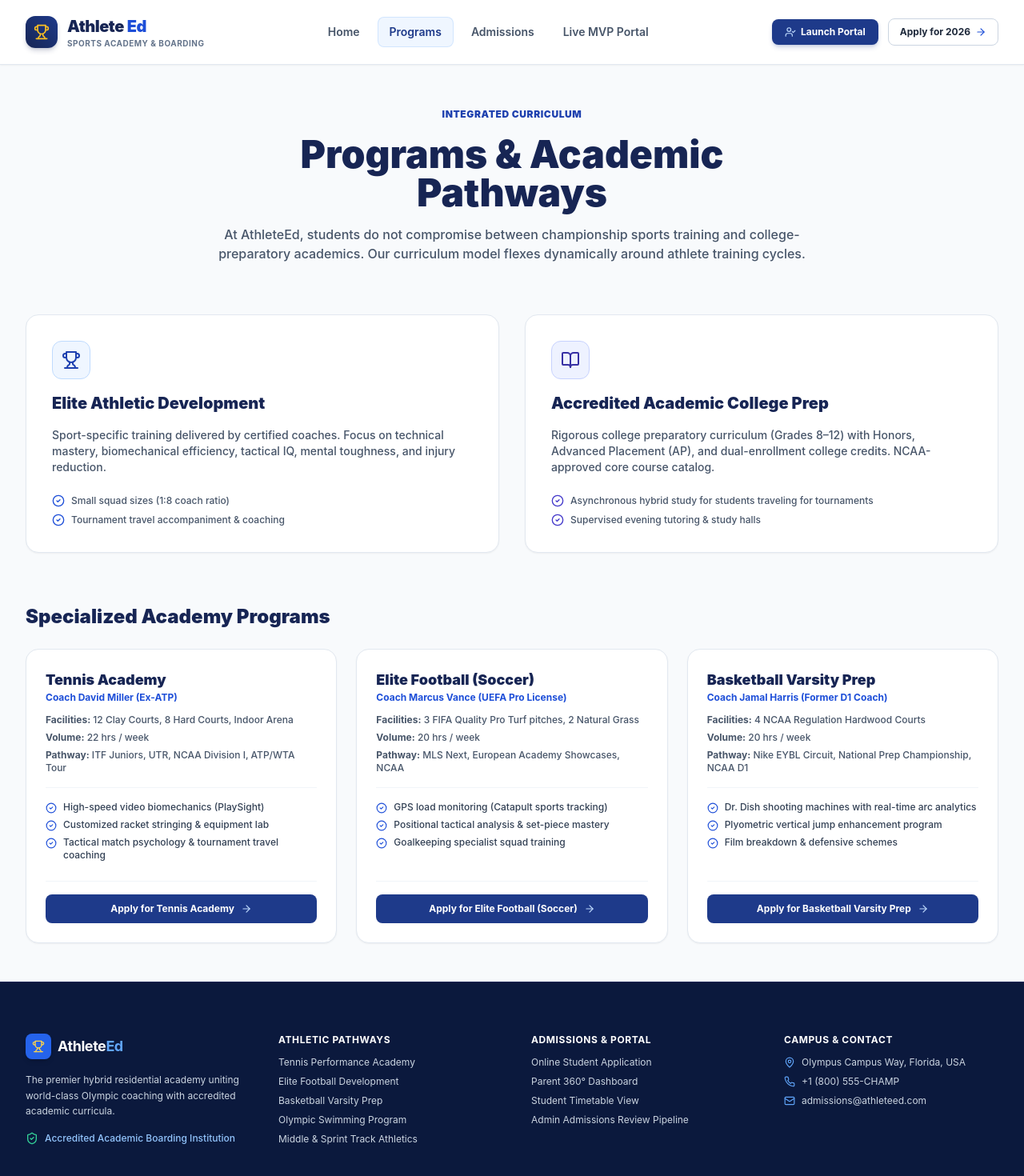
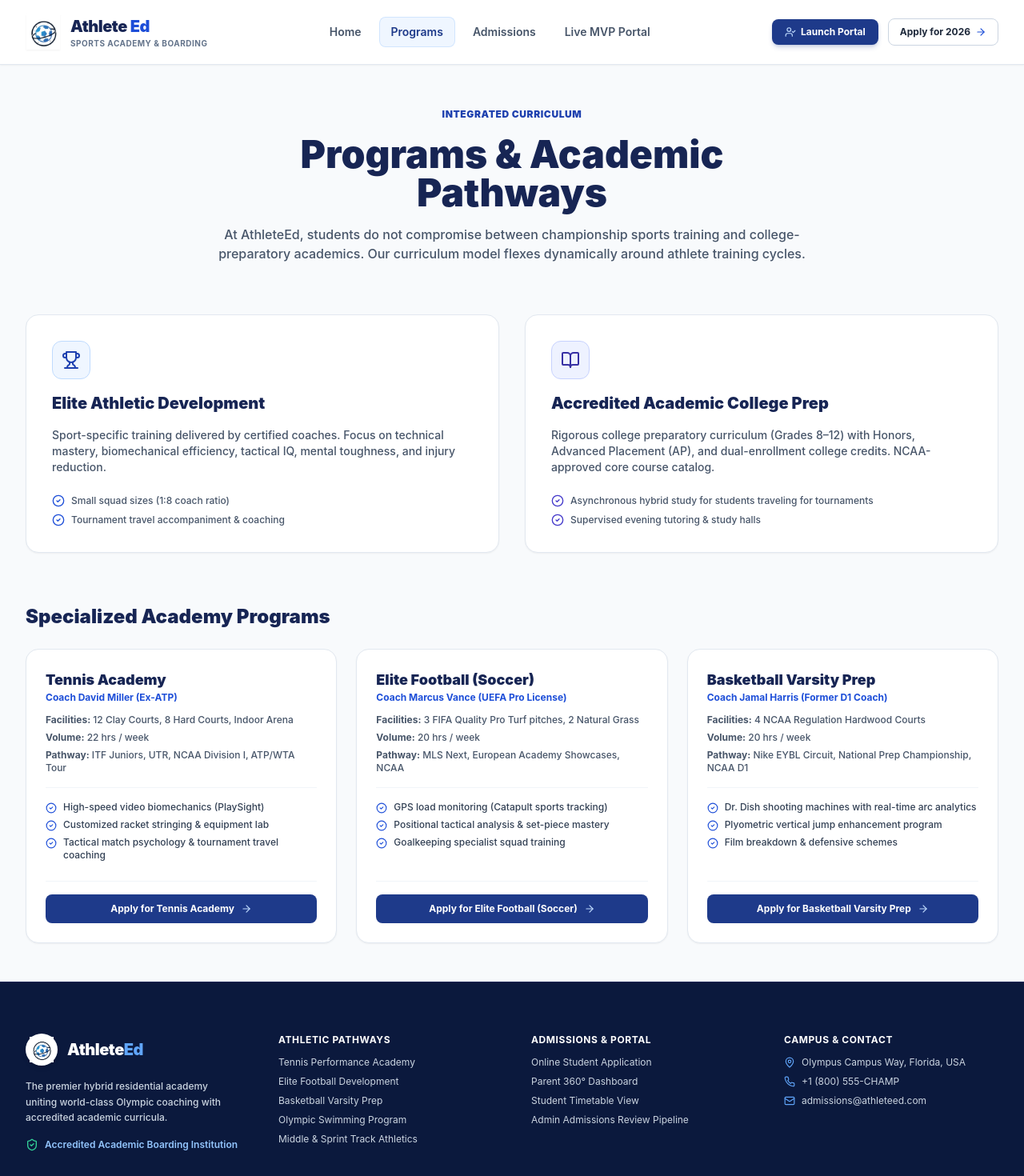
Before and after one commit to TanishkaSahu191/AthleteEd, a Next.js app in the folder client/: page /programs in a window 1280 px wide. Shown: the top 1470 px of the page at 80% size. Built offline with nearby package versions, Linux system fonts and the light colour scheme.

Commit message:
feat(branding): replace trophy badge with official planet soccer ball logo in navbar, footer, and favicon

```diff
--- a/client/app/layout.jsx
+++ b/client/app/layout.jsx
@@ -6,6 +6,10 @@ import ScrollAnimationManager from '../components/ScrollAnimationManager';
 export const metadata = {
   title: 'AthleteEd | Sports Academy & Academic Boarding School',
   description: 'Where elite athletic coaching coexists seamlessly with accredited academic excellence. Live operations platform for student-athletes, coaches, parents, and faculty.',
+  icons: {
+    icon: '/logo.png',
+    apple: '/logo.png',
+  },
 };
 
 export default function RootLayout({ children }) {
--- a/client/components/Footer.jsx
+++ b/client/components/Footer.jsx
@@ -1,5 +1,6 @@
 import Link from 'next/link';
-import { Trophy, ShieldCheck, Mail, Phone, MapPin } from 'lucide-react';
+import Image from 'next/image';
+import { ShieldCheck, Mail, Phone, MapPin } from 'lucide-react';
 
 export default function Footer() {
   return (
@@ -8,16 +9,22 @@ export default function Footer() {
         <div className="grid grid-cols-1 md:grid-cols-4 gap-8 lg:gap-12">
           {/* Brand info */}
           <div className="md:col-span-1 space-y-4">
-            <div className="flex items-center space-x-2">
-              <div className="w-8 h-8 rounded-lg bg-blue-600 flex items-center justify-center text-white font-bold shadow-md">
-                <Trophy className="w-4 h-4 text-amber-300" />
+            <div className="flex items-center space-x-3">
+              <div className="w-10 h-10 rounded-full bg-white p-1 flex items-center justify-center shadow-md">
+                <Image
+                  src="/logo.png"
+                  alt="AthleteEd Logo"
+                  width={36}
+                  height={36}
+                  className="w-full h-full object-contain"
+                />
               </div>
-              <span className="text-lg font-bold text-white tracking-tight">Athlete<span className="text-blue-400">Ed</span></span>
+              <span className="text-xl font-black text-white tracking-tight">Athlete<span className="text-blue-400">Ed</span></span>
             </div>
-            <p className="text-xs text-slate-300 leading-relaxed">
+            <p className="text-xs text-slate-300 leading-relaxed font-medium">
               The premier hybrid residential academy uniting world-class Olympic coaching with accredited academic curricula.
             </p>
-            <div className="flex items-center gap-2 text-xs text-blue-300 font-medium">
+            <div className="flex items-center gap-2 text-xs text-blue-300 font-semibold">
               <ShieldCheck className="w-4 h-4 text-emerald-400" />
               <span>Accredited Academic Boarding Institution</span>
             </div>
@@ -68,7 +75,7 @@ export default function Footer() {
 
         <div className="mt-12 pt-6 border-t border-blue-900/60 flex flex-col sm:flex-row items-center justify-between text-xs text-slate-400 gap-4">
           <p>© 2026 AthleteEd Academy Inc. All rights reserved.</p>
-          <div className="flex space-x-6 text-slate-300">
+          <div className="flex space-x-6 text-slate-300 font-medium">
             <span className="hover:text-white">Privacy Policy (Minors DPDP Compliant)</span>
             <span className="hover:text-white">Terms of Boarding</span>
             <span className="hover:text-white">Security Audits</span>
--- a/client/components/Navbar.jsx
+++ b/client/components/Navbar.jsx
@@ -1,8 +1,9 @@
 'use client';
 
 import Link from 'next/link';
+import Image from 'next/image';
 import { usePathname } from 'next/navigation';
-import { Trophy, BookOpen, UserCheck, Calendar, ArrowRight } from 'lucide-react';
+import { UserCheck, ArrowRight } from 'lucide-react';
 
 export default function Navbar() {
   const pathname = usePathname();
@@ -20,8 +21,15 @@ export default function Navbar() {
         <div className="flex items-center justify-between h-16 sm:h-20">
           {/* Logo */}
           <Link href="/" className="flex items-center space-x-3 group">
-            <div className="w-10 h-10 rounded-xl bg-gradient-to-tr from-blue-950 to-blue-900 flex items-center justify-center shadow-md shadow-blue-950/20 group-hover:scale-105 transition-transform text-white">
-              <Trophy className="w-5 h-5 text-amber-400" />
+            <div className="w-11 h-11 relative flex items-center justify-center group-hover:scale-105 transition-transform">
+              <Image
+                src="/logo.png"
+                alt="AthleteEd Logo"
+                width={48}
+                height={48}
+                className="w-11 h-11 object-contain drop-shadow-sm"
+                priority
+              />
             </div>
             <div>
               <span className="text-xl font-black tracking-tight text-blue-950 flex items-center gap-1">
```
Also changed, not shown: client/app/page.jsx (+4 -5 lines), client/public/logo.png (added).
